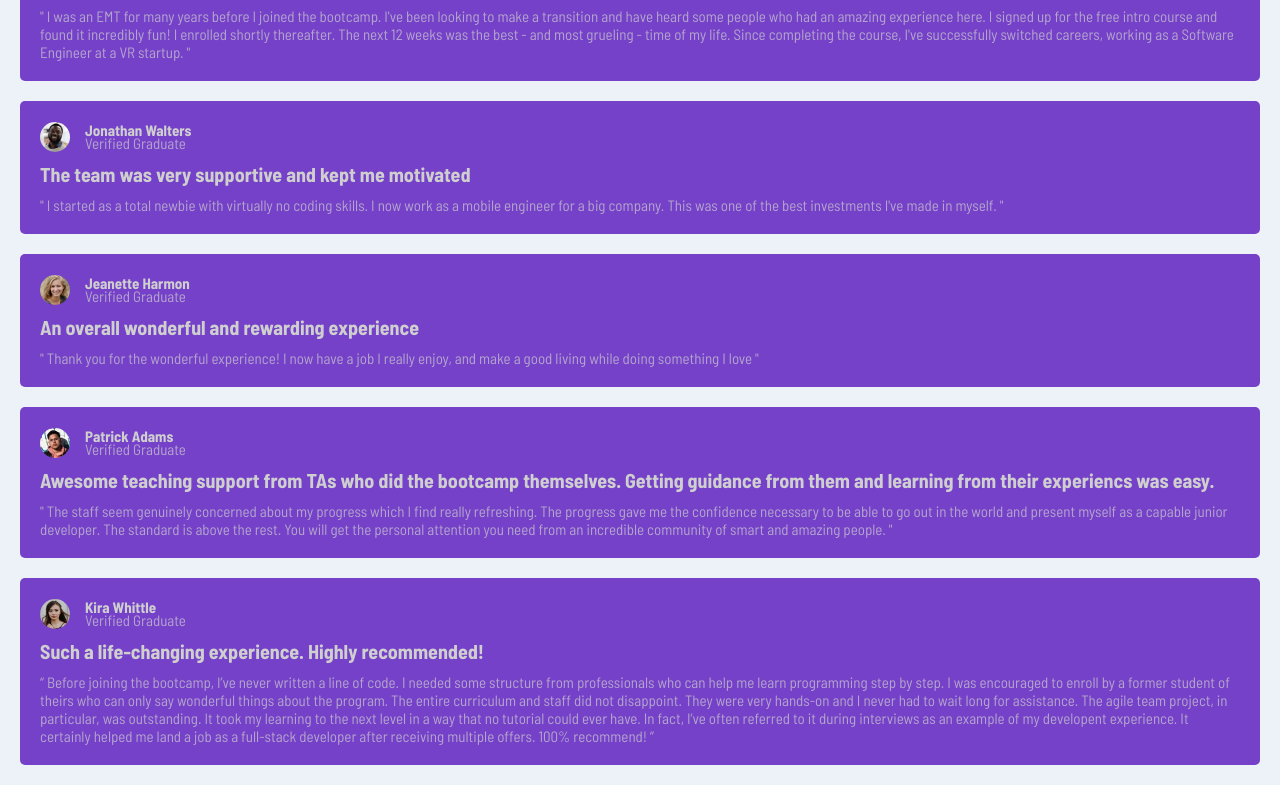
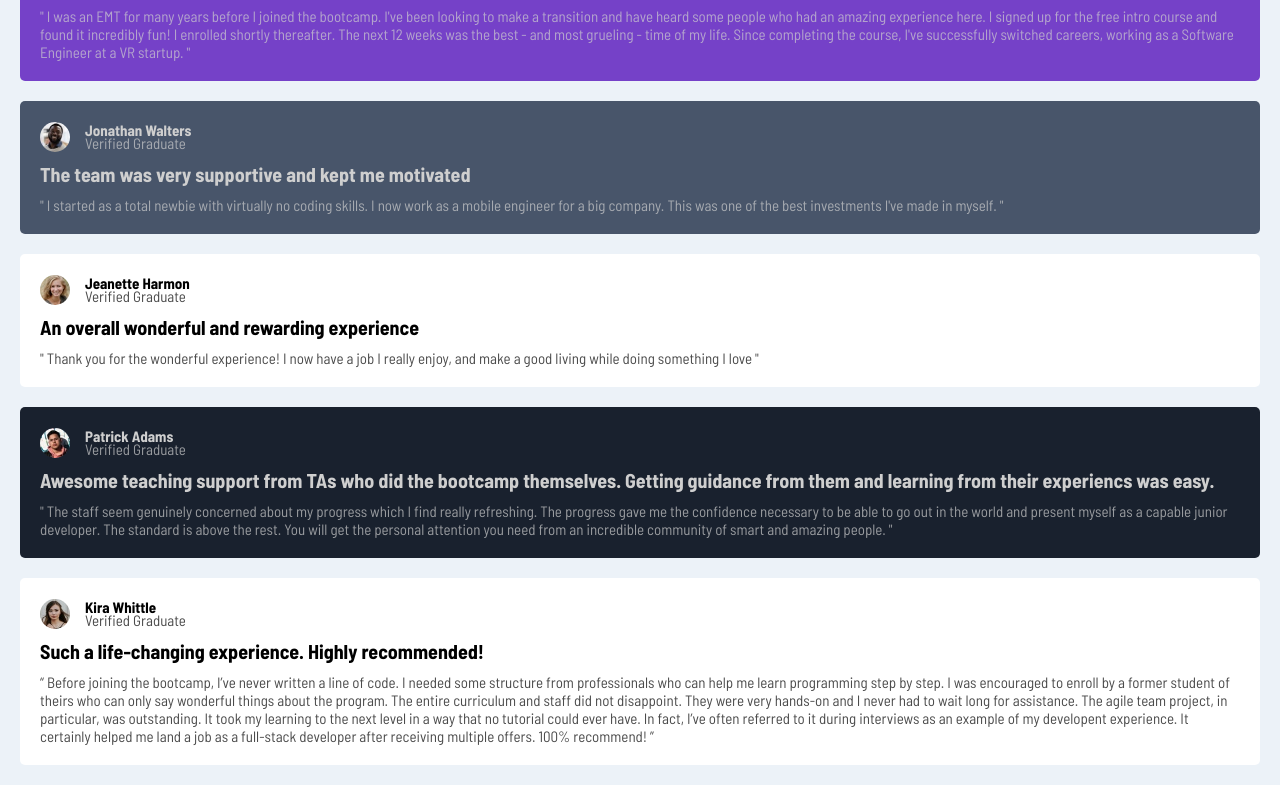
Before and after one commit to Erick559/testimonial-grid, a plain HTML site: page index.html in a window 1280 px wide. Shown: the part 132-917 px from the top of the page. Drawn offline with Linux system fonts and the light colour scheme.

Commit message:
feat: Style the specific cards.

```diff
--- a/style.css
+++ b/style.css
@@ -59,7 +59,7 @@ h4,
 h1,
 p {
     color:var(--primary-font-color);
-    z-index: 1;
+    z-index: 10;
 }
 
 h1 {
@@ -89,3 +89,25 @@ h1 {
     right:20px;
     z-index:0;
 }
+
+.grid-item:nth-child(2) {
+    background: hsl(217, 19%, 35%);
+}
+
+.grid-item:nth-child(4){
+    background: hsl(219, 29%, 14%);
+}
+
+.grid-item:nth-child(3),
+.grid-item:nth-child(5){
+    background: hsl(0, 0%, 100%);
+}
+
+.grid-item:nth-child(3) p,
+.grid-item:nth-child(3) h1,
+.grid-item:nth-child(3) h4,
+.grid-item:nth-child(5) p,
+.grid-item:nth-child(5) h1,
+.grid-item:nth-child(5) h4{
+    color:black;
+}
```
